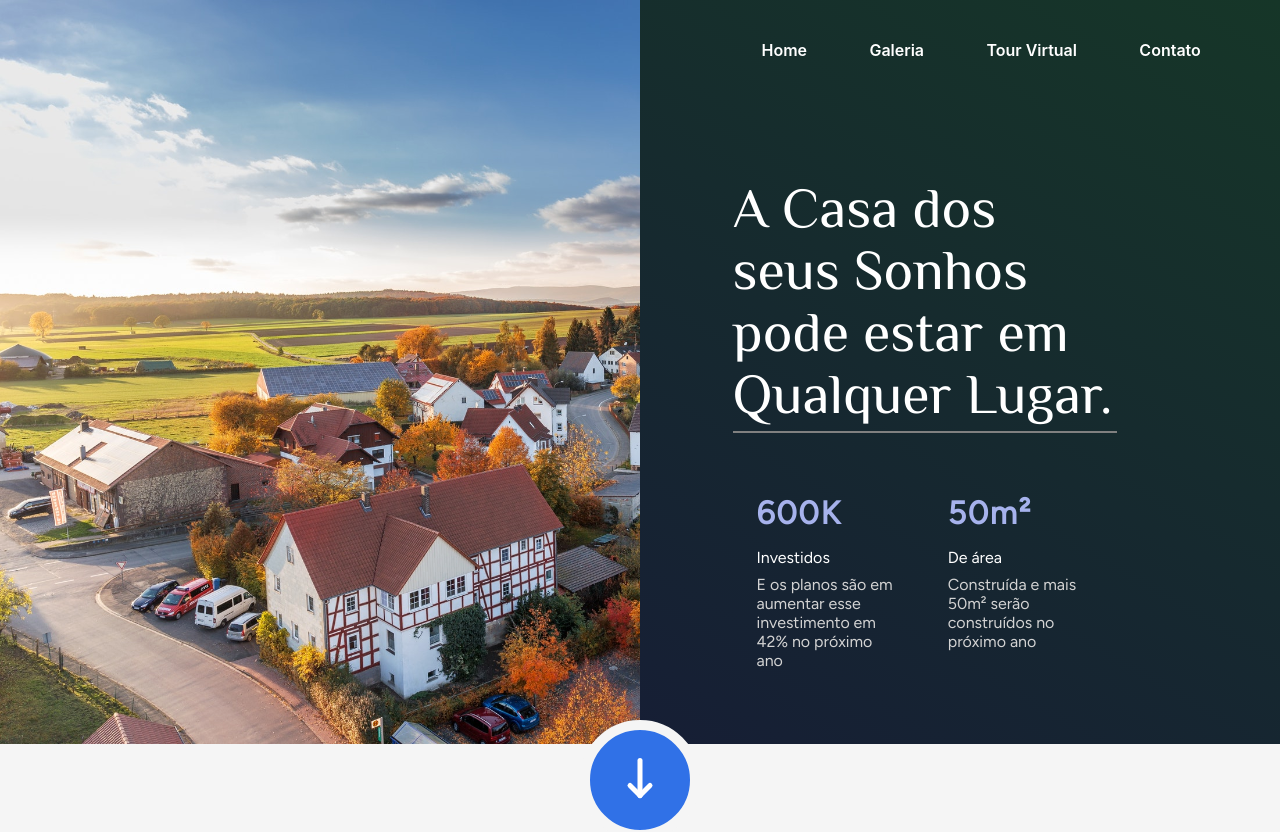
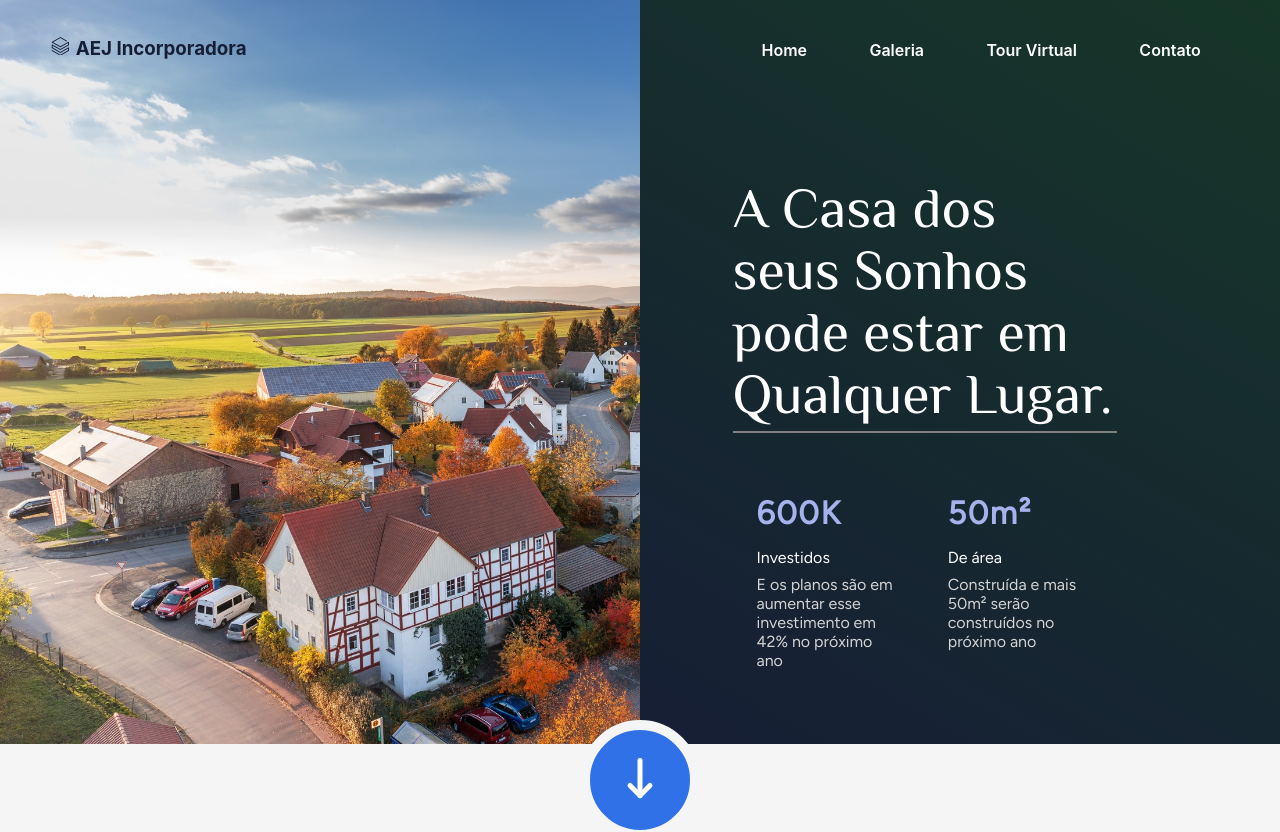
Before and after one commit to ericbraz/real_estate, a Next.js app: page / in a window 1280 px wide. Shown: the top 832 px of the page. Built offline with nearby package versions, Linux system fonts and the light colour scheme.

Commit message:
logo component created

```diff
--- a/components/Layout/Foot/Foot.tsx
+++ b/components/Layout/Foot/Foot.tsx
@@ -1,4 +1,5 @@
 import React from 'react'
+import LogoComponent from '../../LogoComponent'
 import Newsletter from '../../Newsletter/Newsletter'
 import styles from './Footer.module.scss'
 import FooterContent from './FooterContent'
@@ -9,7 +10,7 @@ function Foot() {
          <div className={styles.container}>
             <div>
                <div className={styles.logo}>
-                  <h4>Logo component here</h4>
+                  <LogoComponent tag={'h4'} text={true} logoSize={30} />
                   <p>lacus vestibulum sed arcu non odio euismod lacinia</p>
                   <p>ultricies tristique nulla aliquet enim tortor at auctor urna nunc id cursus</p>
                   <Newsletter inputText='Insert your best e-mail' />
--- a/components/Layout/Header/Header.module.scss
+++ b/components/Layout/Header/Header.module.scss
@@ -3,4 +3,5 @@
 .header {
    padding: 0;
    @include layout;
+   align-items: flex-start;
 }
--- /dev/null
+++ b/components/LogoComponent/LogoComponent.module.scss
@@ -0,0 +1,11 @@
+@import '../../styles/mixins';
+
+.logo {
+   display: flex;
+   align-items: center;
+   justify-content: flex-start;
+
+   div {
+    padding: 10px 3px;
+   }
+}
--- /dev/null
+++ b/components/LogoComponent/LogoComponent.tsx
@@ -0,0 +1,27 @@
+import React from 'react'
+import styles from './LogoComponent.module.scss'
+import { SiDatabricks } from 'react-icons/si'
+import TagRenderer from './TagRenderer'
+import { COMPANY_NAME } from '../../constants/company'
+
+interface Props {
+   tag: 'div' | 'p' | 'h1' | 'h2' | 'h3' | 'h4'
+   text?: boolean
+   logoSize?: number
+   color?: string
+}
+
+function LogoComponent(props: Props) {
+   const { tag, text, logoSize, color } = props
+
+   return (
+      <TagRenderer className={styles.logo} tag={tag}>
+         <div>
+            <SiDatabricks size={logoSize} color={color} />
+         </div>
+         {text !== undefined && text === true && <div>{COMPANY_NAME}</div>}
+      </TagRenderer>
+   )
+}
+
+export default LogoComponent
--- /dev/null
+++ b/components/LogoComponent/TagRenderer.tsx
@@ -0,0 +1,28 @@
+import React from 'react'
+
+const TagRenderer = ({
+   children,
+   className,
+   tag,
+}: {
+   children: any
+   className?: string
+   tag: 'div' | 'p' | 'h1' | 'h2' | 'h3' | 'h4'
+}) => {
+   switch (tag) {
+      case 'div':
+         return <div className={className}>{children}</div>
+      case 'p':
+         return <p className={className}>{children}</p>
+      case 'h1':
+         return <h1 className={className}>{children}</h1>
+      case 'h2':
+         return <h2 className={className}>{children}</h2>
+      case 'h3':
+         return <h3 className={className}>{children}</h3>
+      case 'h4':
+         return <h4 className={className}>{children}</h4>
+   }
+}
+
+export default TagRenderer
--- /dev/null
+++ b/components/LogoComponent/index.tsx
@@ -0,0 +1,3 @@
+import LogoComponent from './LogoComponent'
+
+export default LogoComponent
--- a/components/Menu/Menu.module.scss
+++ b/components/Menu/Menu.module.scss
@@ -1,6 +1,19 @@
 @import '../../styles/mixins';
 
-$transition-time: 0.5s;
+.logo {
+   position: fixed;
+   z-index: 11;
+
+   font-weight: 700;
+   padding-left: 3rem;
+   height: 100%;
+
+   transition: color $navbar-transition-time linear;
+
+   div {
+      margin: 0.5rem 0;
+   }
+}
 
 .menu {
    position: fixed;
@@ -13,7 +26,7 @@ $transition-time: 0.5s;
    padding-right: 3rem;
    width: 100vw;
 
-   transition: all $transition-time linear;
+   transition: background $navbar-transition-time linear;
    z-index: 10;
 
    li {
@@ -33,5 +46,5 @@ $transition-time: 0.5s;
 
 .menu.active {
    background-color: $color2;
-   transition: all $transition-time linear;
+   transition: background $navbar-transition-time linear;
 }
--- a/components/Menu/Menu.tsx
+++ b/components/Menu/Menu.tsx
@@ -1,6 +1,7 @@
 import Link from 'next/link'
 import React, { Fragment, useEffect, useState } from 'react'
 import { MENU_ITEMS } from '../../constants/topMenu'
+import LogoComponent from '../LogoComponent'
 import styles from './Menu.module.scss'
 
 interface Props {
@@ -10,10 +11,18 @@ interface Props {
 const Menu = (props: Props) => {
    const { menuStyle } = props
 
+   /* Navbar background color change */
    const [navbar, setNavbar] = useState(false)
+   /* Logo navbar color change */
+   const [logoColor, setLogoColor] = useState(false)
    const changeMenuBackground = () => {
-      if (window.scrollY >= 100) setNavbar(true)
-      else setNavbar(false)
+      if (window.scrollY >= 100) {
+         setNavbar(true)
+         setLogoColor(true)
+      } else {
+         setNavbar(false)
+         setLogoColor(false)
+      }
    }
 
    useEffect(() => {
@@ -22,6 +31,9 @@ const Menu = (props: Props) => {
 
    return (
       <nav className={menuStyle.header}>
+         <div className={styles.logo} style={logoColor ? { color: 'white' } : { color: '#161e35' }}>
+            <LogoComponent tag={'h3'} text={true} />
+         </div>
          <ul className={`${styles.menu} ${navbar ? styles.active : ''}`}>
             {MENU_ITEMS.map((menu) => (
                <Fragment key={menu.name}>
--- /dev/null
+++ b/constants/company.ts
@@ -0,0 +1 @@
+export const COMPANY_NAME = 'AEJ Incorporadora'
--- a/styles/_mixins.scss
+++ b/styles/_mixins.scss
@@ -5,6 +5,8 @@ $color4: #ffffff;
 $color5: #a6b2ec;
 
 $modal-border-radius: 1rem;
+
+$navbar-transition-time: 0.5s;
 
 @mixin layout {
    flex: 1;
```
